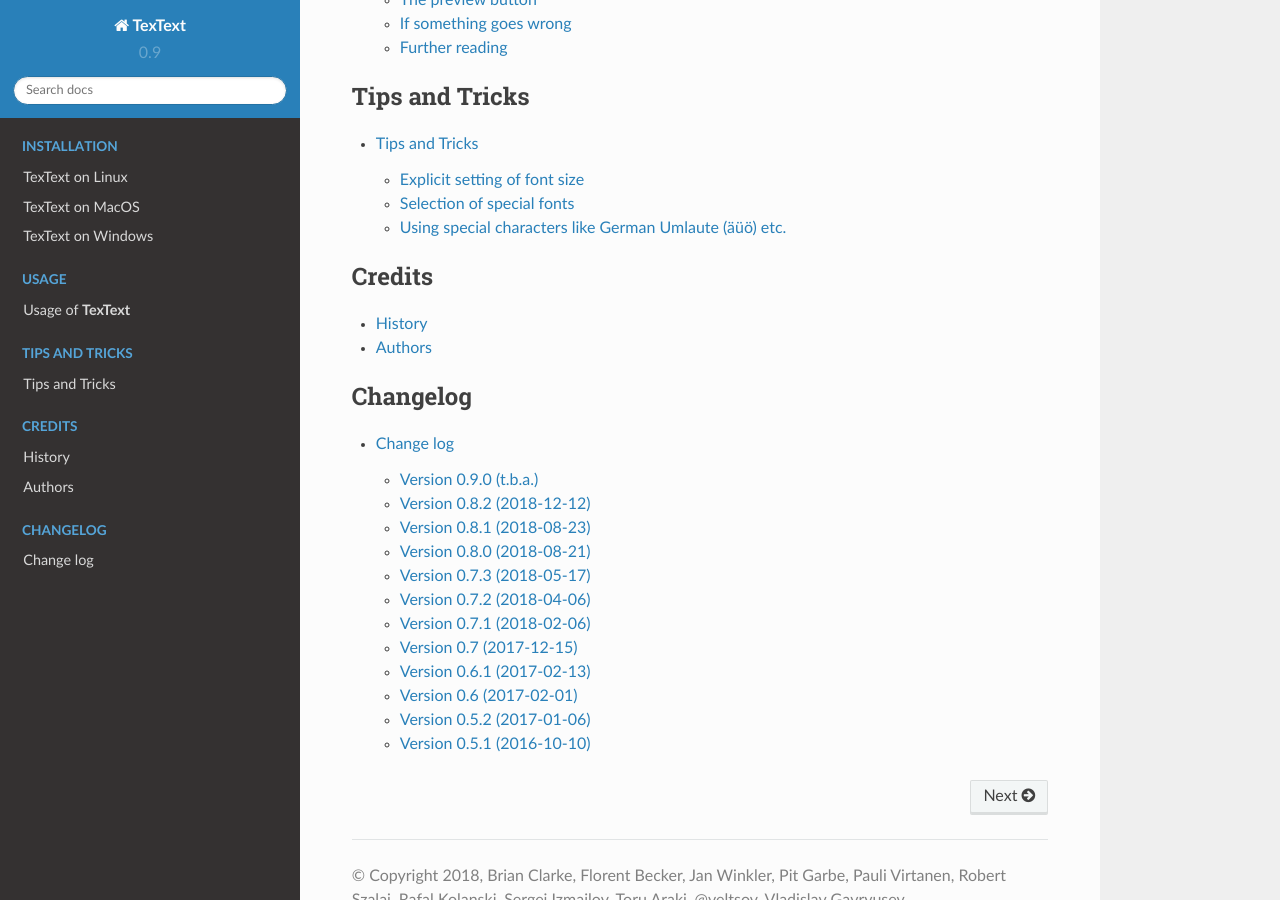
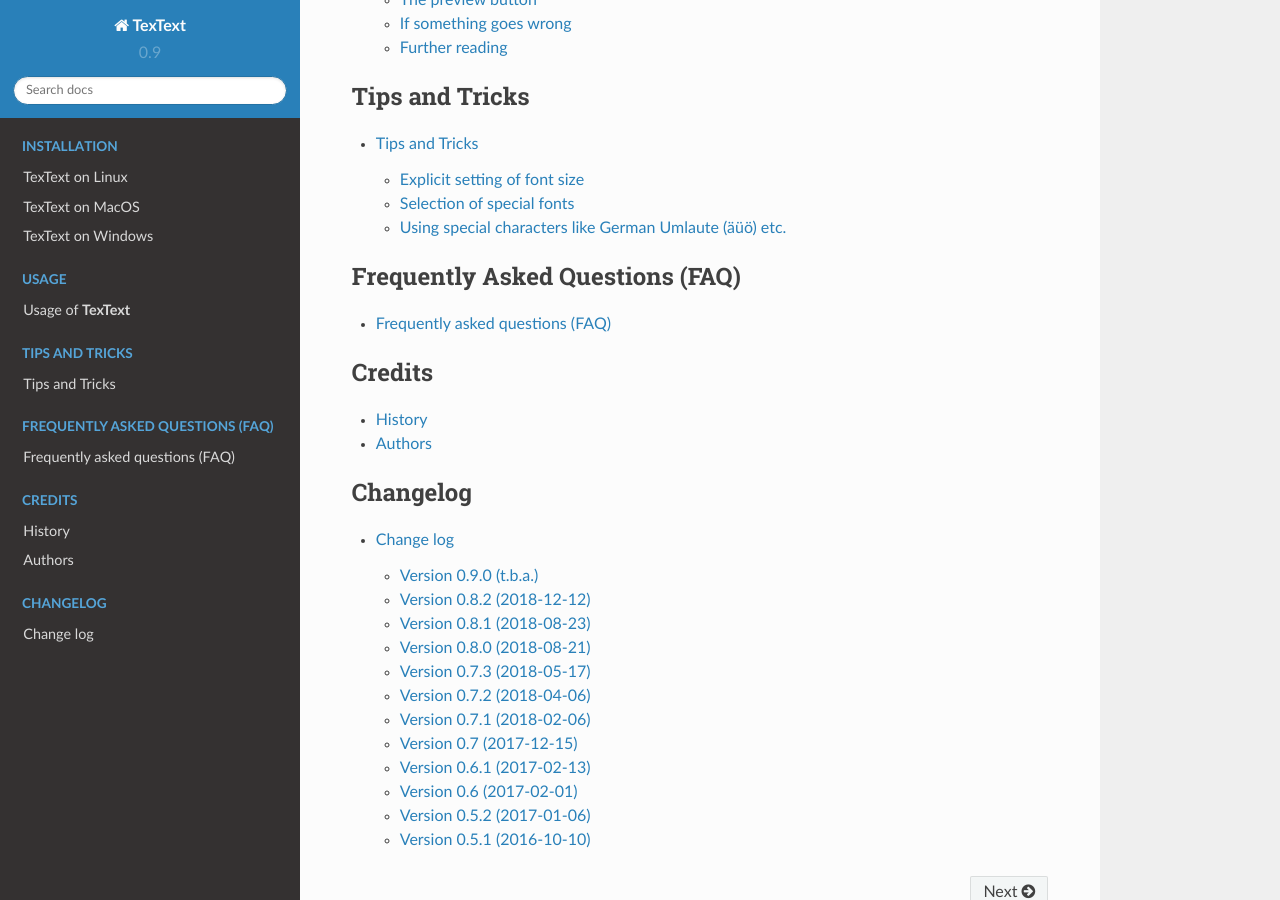
Before and after one commit to textext/textext, a Sphinx documentation site: the page built from docs/source/index.rst, in a window 1280 px wide and 900 px high, scrolled down 1648 px. Built offline with Sphinx 7.4.7 and the Read the Docs theme 2.0.0, drawn with Linux system fonts in a browser that asks for light colours.

Commit message:
Doc: Added FAQ section

```diff
--- a/docs/source/index.rst
+++ b/docs/source/index.rst
@@ -46,10 +46,17 @@
 
 .. toctree::
     :caption: Tips and Tricks
-    :maxdepth: 3
+    :maxdepth: 2
     :glob:
 
     tips.rst
+
+.. toctree::
+    :caption: Frequently Asked Questions (FAQ)
+    :maxdepth: 2
+    :glob:
+
+    faq.rst
 
 .. toctree::
     :caption: Credits
```
Also changed, not shown: docs/source/faq.rst (added, +14 -0 lines).
